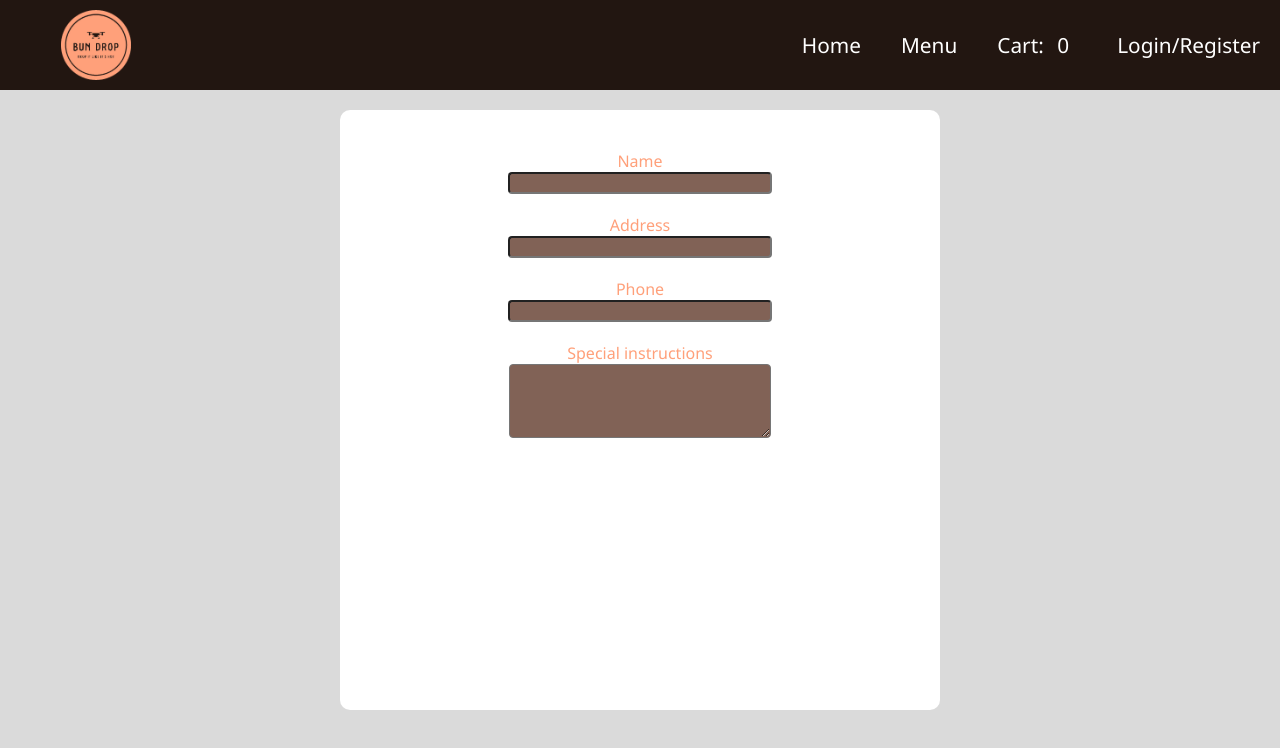
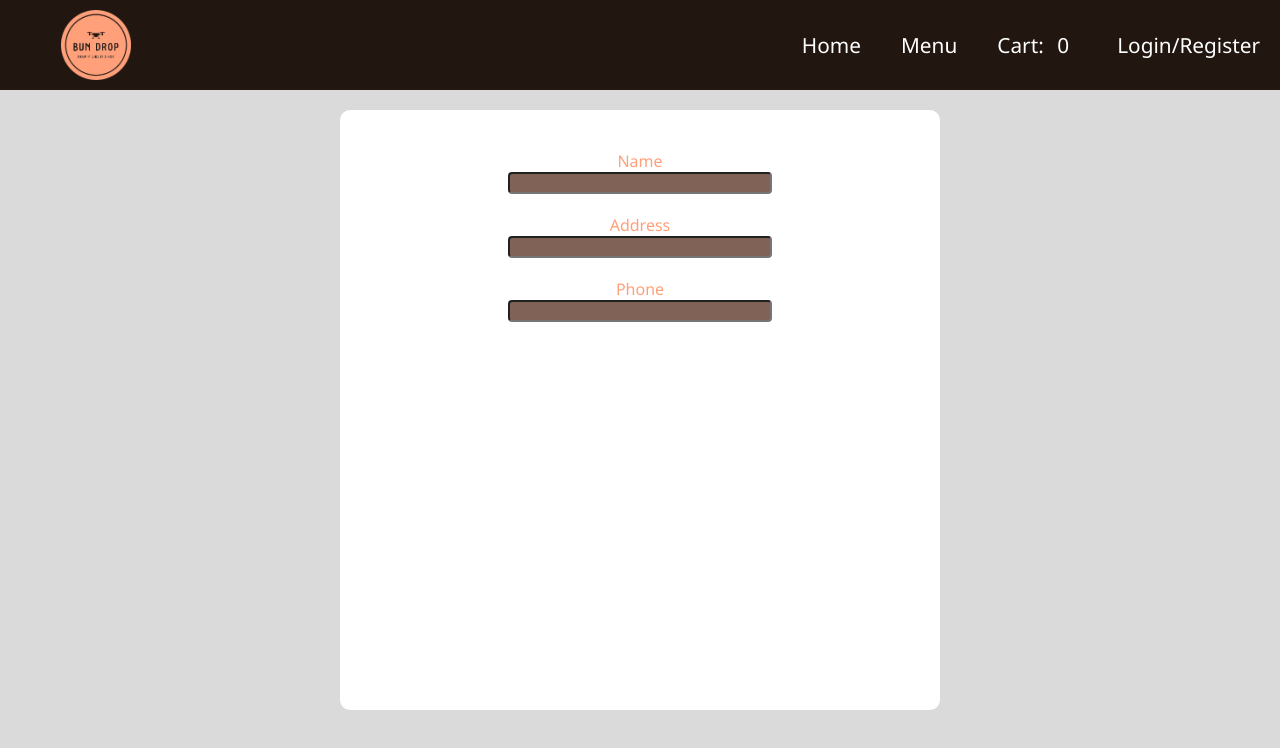
Before and after one commit to Daniel-Shahne/bundrop, a React (Create React App) app: page /payment/1 in a window 1280 px wide. Shown: the top 748 px of the page. Built offline with nearby package versions, Linux system fonts and the light colour scheme; data requests are answered from the project's data file.

Commit message:
Swish payment childs not updating alongside parent
Weird. The parents state variables update as expected, yet these changes are not reflected in the child.

```diff
--- a/src/components/swishPayment/SwishPayment.jsx
+++ b/src/components/swishPayment/SwishPayment.jsx
@@ -1,11 +1,34 @@
 // Logic imports
-import React from "react";
+import React, { useEffect, useState } from "react";
+
+// Image imports
+import SwishLogo from "../../images/logos/swish.png";
 
 // Stylesheet imports
 import "./swishpayment.css";
 
-function SwishPayment() {
-  return <div>Swish payment</div>;
+function SwishPayment({ nameStatVar, addressStatVar, phoneStatVar }) {
+  const [allInputsValid, setAllInputsValid] = useState(false);
+  const [buttonClassName, setButtonClassName] = useState("formButton invalid");
+
+  useEffect(() => {
+    setAllInputsValid(
+      nameStatVar.isValid && addressStatVar.isValid && phoneStatVar.isValid
+    );
+  }, [nameStatVar, addressStatVar, phoneStatVar]);
+
+  useEffect(() => {
+    setButtonClassName(`formButton${allInputsValid ? " valid" : " invalid"}`);
+  }, [allInputsValid]);
+
+  return (
+    <div id="swishPaymentRoot">
+      <img id="swishPaymentLogo" src={SwishLogo} alt="Swish logo" />
+      <button id="payWithSwishButton" className={buttonClassName}>
+        Pay with Swish
+      </button>
+    </div>
+  );
 }
 
 export default SwishPayment;
--- a/src/components/swishPayment/swishpayment.css
+++ b/src/components/swishPayment/swishpayment.css
@@ -1 +1,17 @@
 @import url("../../globalStyles/colors.css");
+
+#swishPaymentRoot {
+  display: flex;
+  flex-direction: column;
+  align-items: center;
+  gap: 20px;
+  padding: 20px;
+}
+
+#swishPaymentLogo {
+  width: 20%;
+}
+
+#payWithSwishButton {
+  width: 100px;
+}
--- a/src/pages/paymentpage/PaymentPage.jsx
+++ b/src/pages/paymentpage/PaymentPage.jsx
@@ -27,7 +27,8 @@ function PaymentPage() {
   const [nameValue, setNameValue] = useState({
     value: "",
     isValid: false,
-    errorMsg: "Name can only contain letters, spaces and ' and - characters",
+    errorMsg:
+      "Name can only contain letters and ' and - characters, separated by a space",
   });
   const [addressValue, setAddressValue] = useState({
     value: "",
@@ -64,7 +65,13 @@ function PaymentPage() {
    */
   useEffect(() => {
     if (paymentType === "swish") {
-      setPaymentTypeComponent(<SwishPayment />);
+      setPaymentTypeComponent(
+        <SwishPayment
+          nameStatVar={nameValue}
+          addressStatVar={addressValue}
+          phoneStatVar={phoneValue}
+        />
+      );
     } else if (paymentType === "card") {
       console.log("not yet implemented");
     }
@@ -80,8 +87,8 @@ function PaymentPage() {
                 (inputValueState) =>
                   !inputValueState.isValid && inputValueState.value !== ""
               )
-              .map((filteredInputValueState) => (
-                <p className="errorTextRow">
+              .map((filteredInputValueState, index) => (
+                <p className="errorTextRow" key={index}>
                   {filteredInputValueState.errorMsg}
                 </p>
               ))}
@@ -137,23 +144,6 @@ function PaymentPage() {
               }
             />
           </div>
-          <div className="paymentInfoRow">
-            <label
-              htmlFor="instructionsInput"
-              id="nameInputLabel"
-              className="paymentInputLabel inputLabel"
-            >
-              Special instructions
-            </label>
-            <textarea
-              name="instructionsInput"
-              id="instructionsInput"
-              cols="30"
-              rows="4"
-              maxLength={30 * 4}
-              className="paymentInputField inputField"
-            ></textarea>
-          </div>
         </div>
         <div id="paymentTypeComponent">
           {paymentTypeComponent !== null ? paymentTypeComponent : null}
--- a/src/pages/paymentpage/paymentpage.css
+++ b/src/pages/paymentpage/paymentpage.css
@@ -21,13 +21,11 @@
   width: 100%;
   min-height: 75vh;
   max-width: 600px;
-  max-height: 75vh;
   border-radius: 10px;
 }
 @media (max-width: 768px) {
   .paymentInputsContainer {
     min-height: 0px;
-    max-height: none;
   }
 }
 
@@ -60,3 +58,9 @@
 .errorTextRow {
   color: var(--warning-red);
 }
+
+#paymentTypeComponent {
+  margin: 20px;
+  background-color: var(--tertiary-color);
+  border-radius: 10px;
+}
```
